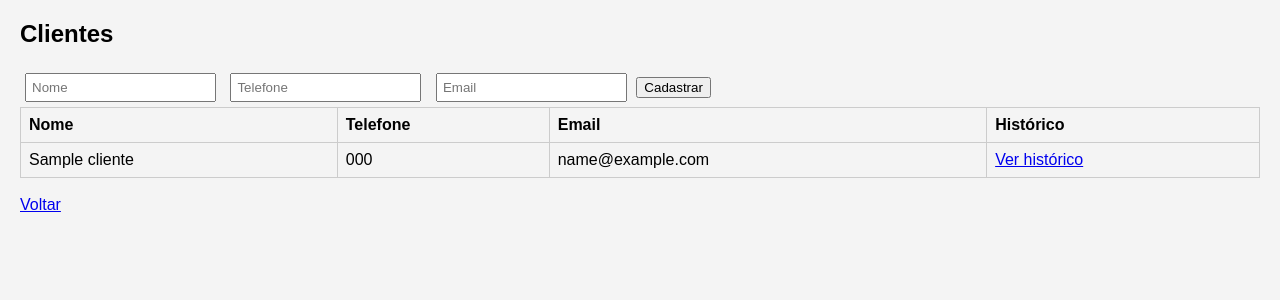
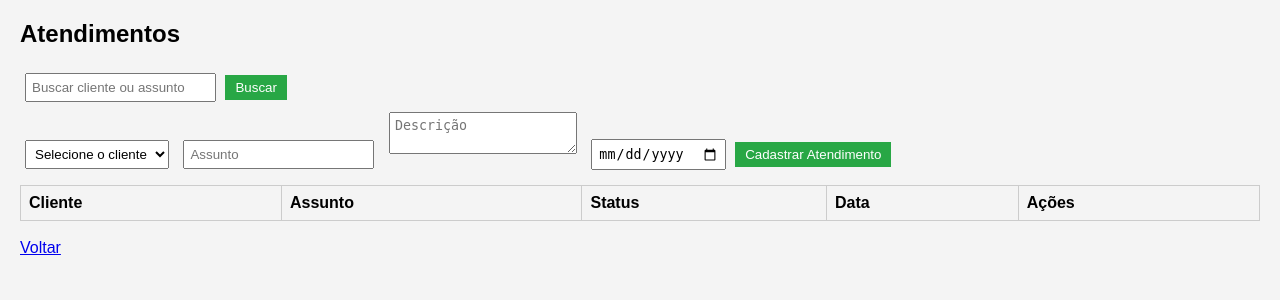
Before and after one commit to VagnoJunior/sistema-atendimento, a Flask app: page /clientes in a window 1280 px wide. Shown: the top 300 px of the page. Run offline with Flask 3, Linux system fonts and the light colour scheme; a user stored in the database is signed in; tables that the repository leaves empty hold one stand-in row (values such as "Sample post"); lists and menus that the app fills with data are empty.

Commit message:
Update clientes.html

```diff
--- a/templates/clientes.html
+++ b/templates/clientes.html
@@ -1,30 +1,49 @@
 <!DOCTYPE html>
 <html>
 <head>
-    <title>Clientes</title>
+    <title>Atendimentos</title>
     <style>
         body { font-family: Arial; margin:20px; background:#f4f4f4; }
-        table { width:100%; border-collapse: collapse; }
+        table { width:100%; border-collapse: collapse; margin-top:10px; }
         th, td { border:1px solid #ccc; padding:8px; text-align:left; }
-        input { padding:5px; margin:5px; }
+        input, select, textarea { margin:5px; padding:5px; }
+        button { padding:5px 10px; background:#28a745; color:white; border:none; cursor:pointer; }
     </style>
 </head>
 <body>
-    <h2>Clientes</h2>
+    <h2>Atendimentos</h2>
+
+    <form method="GET">
+        <input type="text" name="busca" placeholder="Buscar cliente ou assunto" value="{{ busca }}">
+        <button>Buscar</button>
+    </form>
+
     <form method="POST">
-        <input name="nome" placeholder="Nome" required>
-        <input name="telefone" placeholder="Telefone" required>
-        <input name="email" placeholder="Email">
-        <button>Cadastrar</button>
+        <select name="cliente" required>
+            <option value="">Selecione o cliente</option>
+            {% for cl in clientes %}
+            <option value="{{ cl[0] }}">{{ cl[1] }}</option>
+            {% endfor %}
+        </select>
+        <input name="assunto" placeholder="Assunto" required>
+        <textarea name="descricao" placeholder="Descrição" required></textarea>
+        <input type="date" name="data" required>
+        <button>Cadastrar Atendimento</button>
     </form>
+
     <table>
-        <tr><th>Nome</th><th>Telefone</th><th>Email</th><th>Histórico</th></tr>
-        {% for c in clientes %}
+        <tr><th>Cliente</th><th>Assunto</th><th>Status</th><th>Data</th><th>Ações</th></tr>
+        {% for a in atendimentos %}
         <tr>
-            <td>{{ c[1] }}</td>
-            <td>{{ c[2] }}</td>
-            <td>{{ c[3] }}</td>
-            <td><a href="/cliente/{{ c[0] }}">Ver histórico</a></td>
+            <td>{{ a[1] }}</td>
+            <td>{{ a[2] }}</td>
+            <td>{{ a[3] }}</td>
+            <td>{{ a[4] }}</td>
+            <td>
+                {% if a[3] == "Aberto" %}
+                <a href="/concluir/{{ a[0] }}">✅ Concluir</a>
+                {% endif %}
+            </td>
         </tr>
         {% endfor %}
     </table>
```
